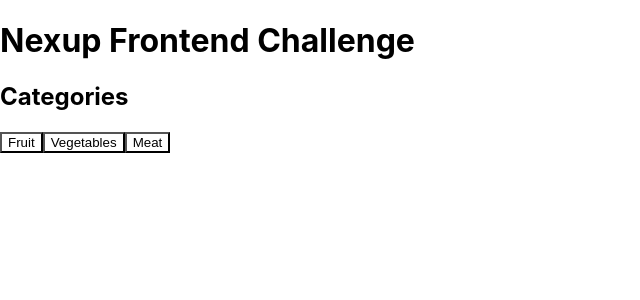
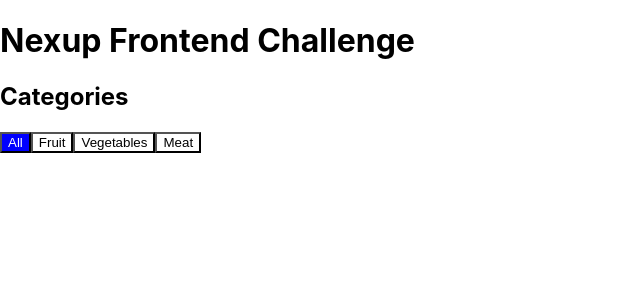
Before and after one commit to Fludeo/nexup-frontend-challenge, a React (Create React App) app: page / in a window 1280 px wide. Shown: the top 300 px of the page, without its empty margins (0-640 px from the left). Built offline with nearby package versions, Linux system fonts and the light colour scheme.

Commit message:
Add missing All filter

```diff
--- a/src/components/CategoryFilter.tsx
+++ b/src/components/CategoryFilter.tsx
@@ -22,12 +22,28 @@ export const CategoryFilter: React.FC<CategoryFilterProps> = ({
     setAppliedFilters(newFilters);
     onNewFilters([...newFilters]);
   };
+
+  const clearFilters = () => {
+    if (appliedFilters.size === 0) return;
+    setAppliedFilters(new Set());
+    onNewFilters([]);
+  };
   return (
     <div>
       {categories.length > 0 && (
         <div>
           <h2>Categories</h2>
-
+          <button
+            type="button"
+            key="All"
+            style={{
+              backgroundColor: appliedFilters.size === 0 ? 'blue' : 'white',
+              color: appliedFilters.size === 0 ? 'white' : 'black',
+            }}
+            onClick={clearFilters}
+          >
+            All
+          </button>
           {categories.map((category) => (
             <button
               type="button"
```
